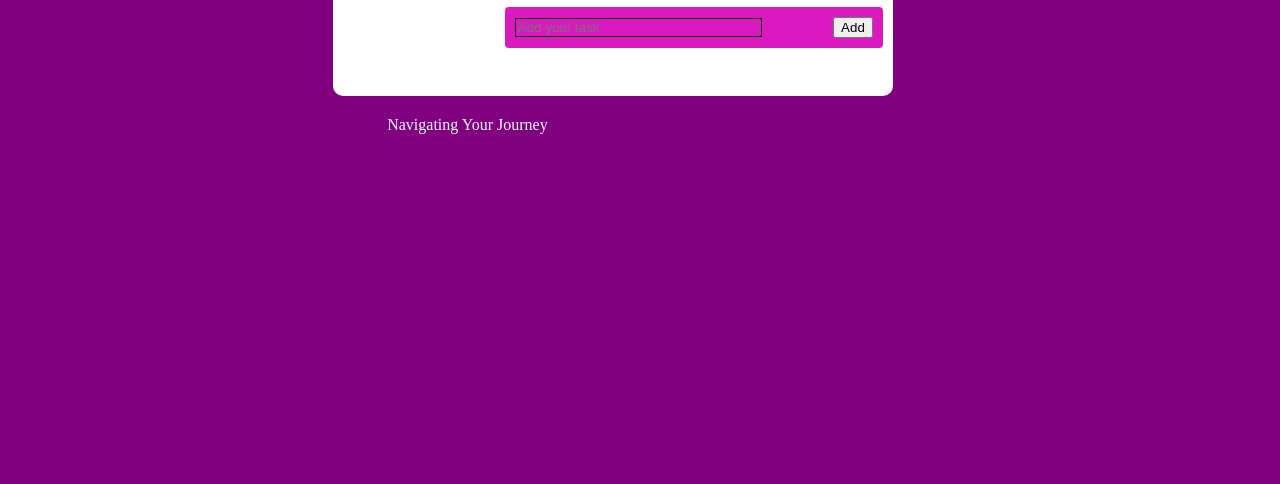
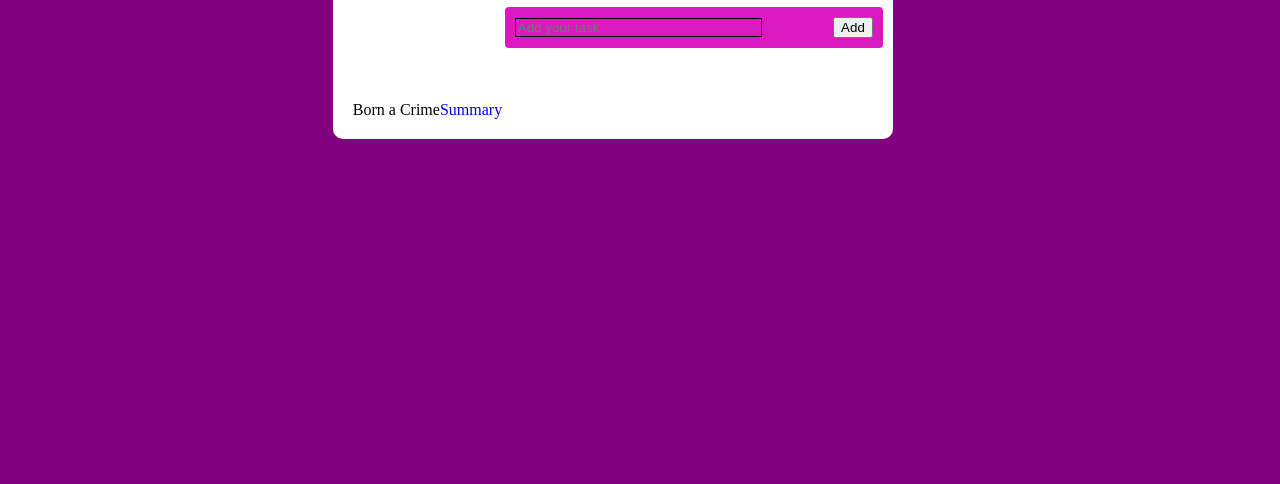
Before and after one commit to Jemimah-Nthenya/mentorship, a plain HTML site: page ToDoList.html in a window 1280 px wide. Shown: the part 337-821 px from the top of the page. Drawn offline with Linux system fonts and the light colour scheme.

Commit message:
add changes

```diff
--- a/ToDoList.html
+++ b/ToDoList.html
@@ -25,9 +25,9 @@
                 </div>
                 <ul id="list-container">
                 </ul>
+                <li>Born a Crime<a href="nyj.html" style="text-decoration: none;">Summary</a></li>
                 </div>
                 </div>
-                <a href="nyj.html" style="color: aliceblue; text-decoration: none; margin-left: 30%;">Navigating Your Journey</a>
                 <script src="ToDo.js"></script>
 
 
```
Also changed, not shown: nyj.html (+1 -0 lines).
